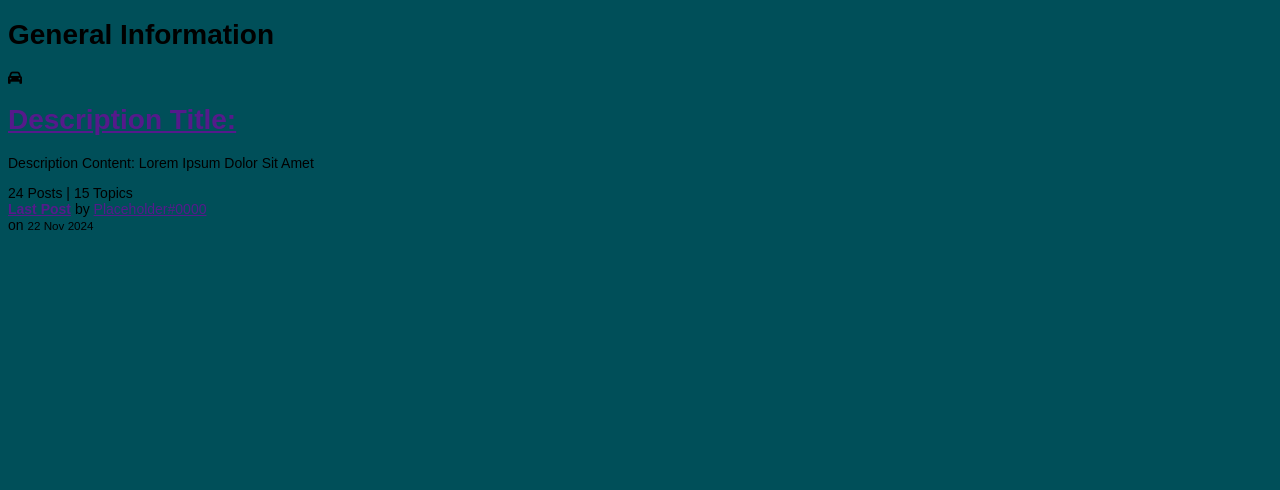
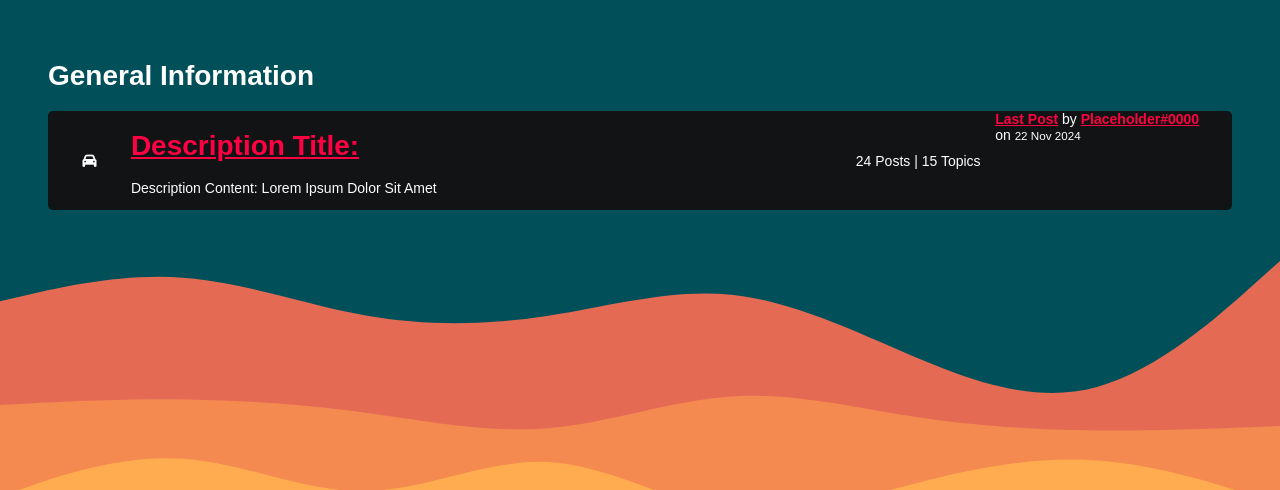
Before and after one commit to Voltical/SkillSphere-Network, a PHP site: page /html/home.html in a window 1280 px wide. Shown: the top 490 px of the page. Run offline with PHP 8.4, Linux system fonts and the light colour scheme; some libraries are stand-ins or nearby versions.

Commit message:
Start forum

```diff
--- a/assets/css/forum-style.css
+++ b/assets/css/forum-style.css
@@ -6,5 +6,40 @@
 html {
     font-size: 14px;
     font-family: 'Titillium Web', sans-serif;
-    background: url(../images/layered-waves-haikei.svg);
+    background-image: url(../images/layered-waves-haikei.svg);
+    background-size: cover;
+    color: #FEFEFE;
 }
+
+a {
+    color: #FF0042;
+    font-weight: bolder;
+}
+
+/* Home.html */
+
+.container {
+    margin: 20px;
+    padding: 20px;
+}
+
+.subforum {
+    margin-top: 20px;
+}
+.subforum-title {
+    background-color: #292B2E;
+    padding: 5px;
+    border-radius: 5px;
+    margin: 4px;
+}
+.subforum-row {
+    display: grid;
+    grid-template-columns: 7% 60% 13% 20%;
+    border-radius: 5px;
+    background-color: #111314;
+}
+.center {
+    display: flex;
+    justify-content: center;
+    align-items: center;
+}
--- a/html/home.html
+++ b/html/home.html
@@ -4,7 +4,7 @@
     <meta charset="UTF-8">
     <meta name="viewport" content="width=device-width, initial-scale=1.0">
     <script src="https://kit.fontawesome.com/bb89b598a6.js" crossorigin="anonymous"></script>
-    <link rel="stylesheet" href="/assets/css/forum-style.css">
+    <link rel="stylesheet" href="../assets/css/forum-style.css">
     <title>SkillBuddy | Forum</title>
 </head>
 <body>
@@ -14,17 +14,17 @@
                 <h1>General Information</h1>
             </div>
             <div class="subforum-row">
-                <div class="subforum-icon">
+                <div class="subforum-icon subforum-column center">
                     <i class="fa fa-car"></i>
                 </div>
-                <div class="subforum-description">
+                <div class="subforum-description subforum-column">
                     <h1><a href="">Description Title:</a></h1>
                     <p>Description Content: Lorem Ipsum Dolor Sit Amet</p>
                 </div>
-                <div class="subforum-stats">
+                <div class="subforum-stats subforum-column center">
                     <span>24 Posts | 15 Topics</span>
                 </div>
-                <div class="subforum-info">
+                <div class="subforum-info subforum-column">
                     <b><a href="">Last Post</a></b> by <a href="">Placeholder#0000</a>
                     <br>
                     on <small>22 Nov 2024</small>
```
Also changed, not shown: assets/php/auth.php (added, +15 -0 lines).
